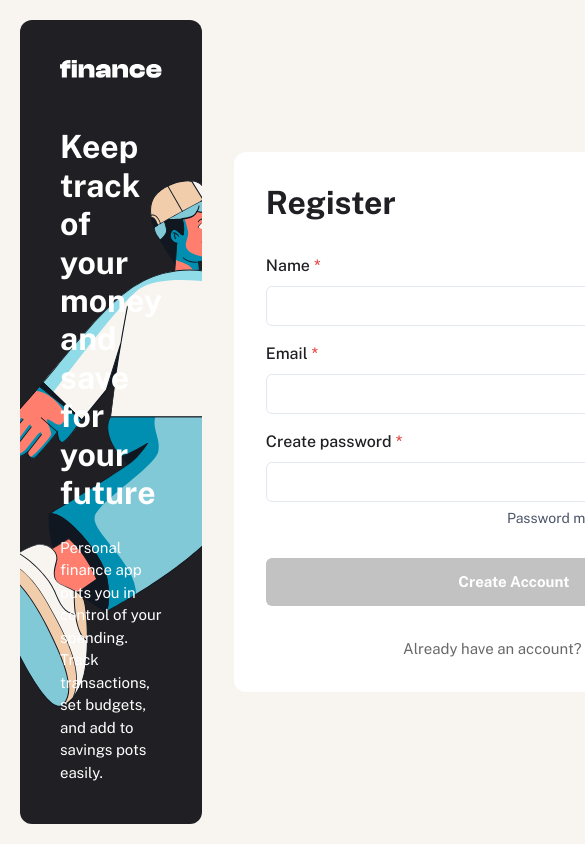
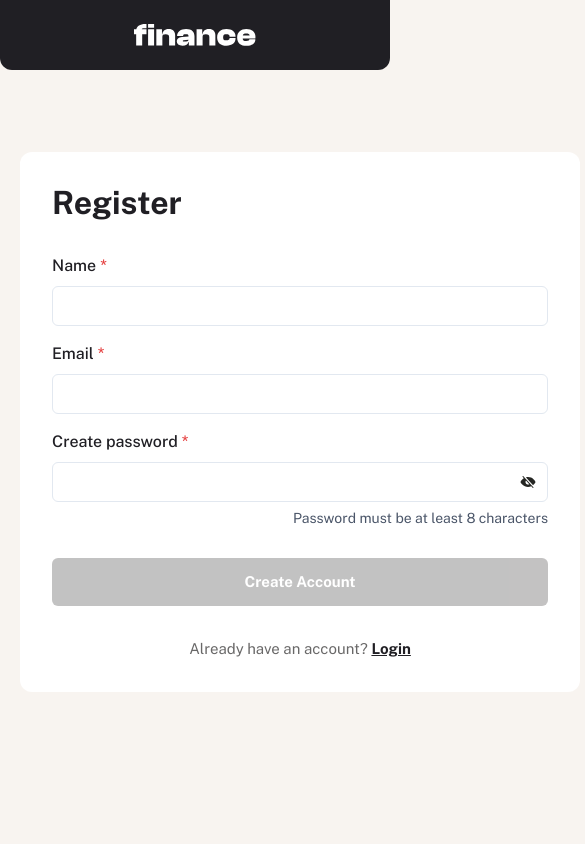
Before and after one commit to BePalm89/personal-financial-app, a React (Vite) app in the folder FE/: page /register in a window 390 px wide. Shown: the top 844 px of the page, 585 px wide, since content can reach past the window. Built offline with nearby package versions, Linux system fonts and the light colour scheme.

Commit message:
responsive design for register page

```diff
--- a/FE/src/pages/Register/Register.tsx
+++ b/FE/src/pages/Register/Register.tsx
@@ -7,6 +7,8 @@ import { HeroBoxDesktop } from "../../components/HeroBoxDesktop/HeroBoxDesktop";
 import "./Register.scss";
 import { ButtonComponent } from "../../components/ButtonComponent/ButtonComponent";
 import { FieldError, UseFormRegister } from "react-hook-form";
+import { ResponsiveComponent } from "../../components/ResponsiveComponent/ResponsiveComponent";
+import { HeroBoxMobile } from "../../components/HeroBoxMobile/HeroBoxMobile";
 interface RegisterProps {
   handleSubmit: (event?: React.FormEvent<HTMLFormElement>) => void;
   register: UseFormRegister<any>;
@@ -25,7 +27,9 @@ const RegisterComponent: React.FC<RegisterProps> = ({
 
   return (
     <div className="register-container">
-      <HeroBoxDesktop />
+      <ResponsiveComponent>
+        {({ size }) => (size === "lg" ? <HeroBoxDesktop /> : <HeroBoxMobile />)}
+      </ResponsiveComponent>
       <div className="form-container">
         <div
           className="register-form-container"
```
